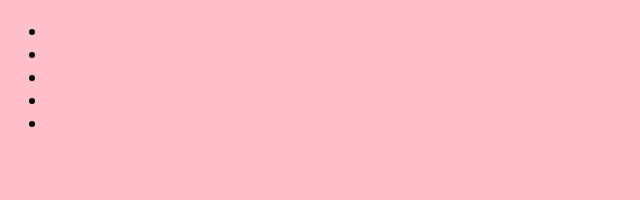
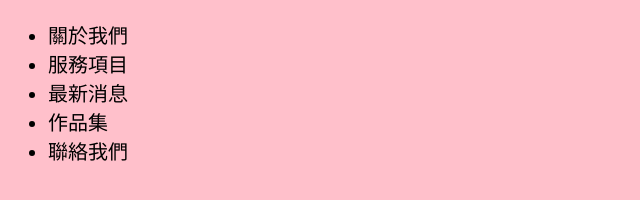
Before and after one commit to hanxinn/cid101, a plain HTML site: page index.html in a window 1280 px wide. Shown: the whole page, without its empty margins (0-640 px from the left). Drawn offline with Linux system fonts and the light colour scheme.

Commit message:
新增導覽列

```diff
--- a/index.html
+++ b/index.html
@@ -10,11 +10,11 @@
     <div class="wrapper">
         <nav>
             <ul>
-                <li></li>
-                <li></li>
-                <li></li>
-                <li></li>
-                <li></li>
+                <li>關於我們</li>
+                <li>服務項目</li>
+                <li>最新消息</li>
+                <li>作品集</li>
+                <li>聯絡我們</li>
             </ul>
         </nav>
     </div>
```
